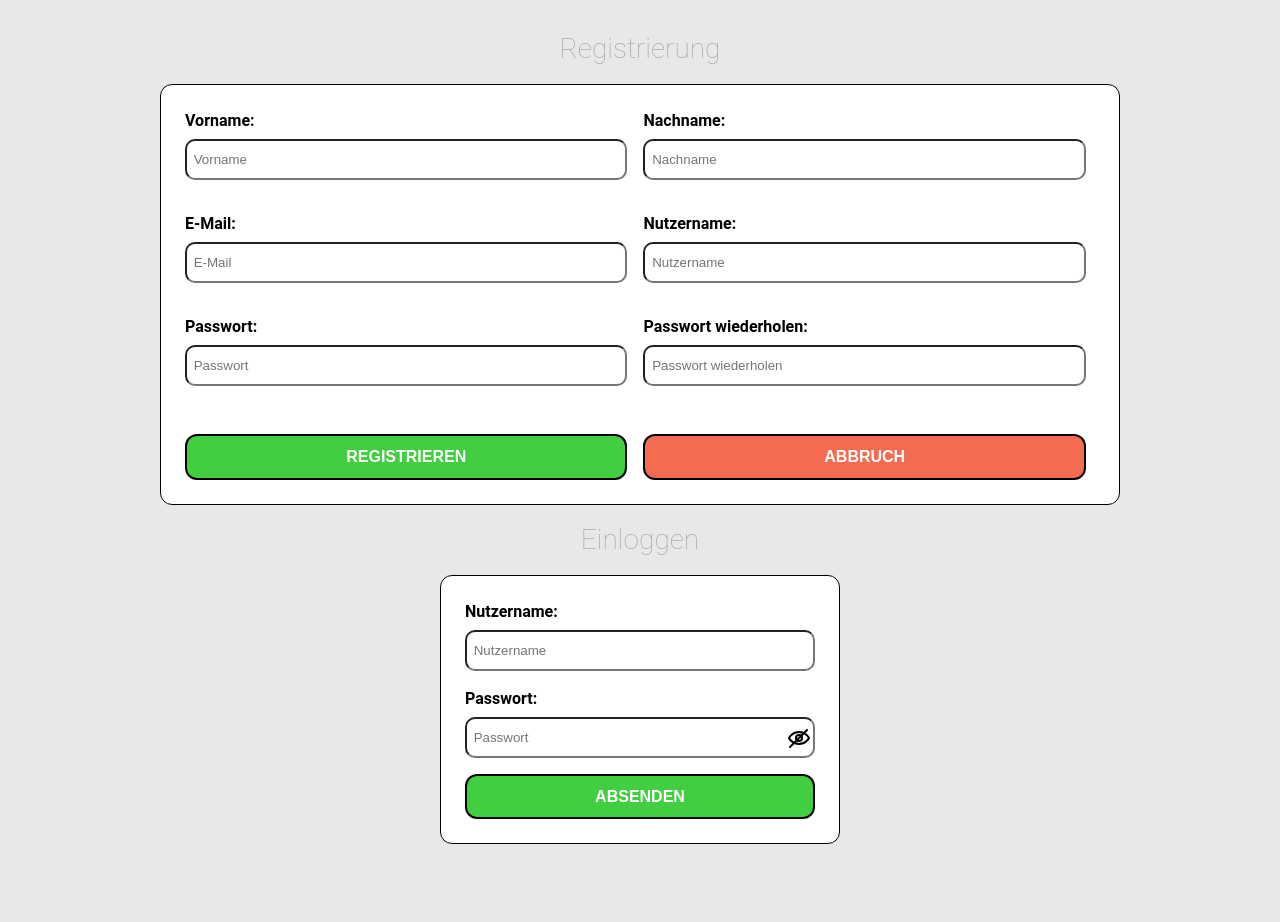
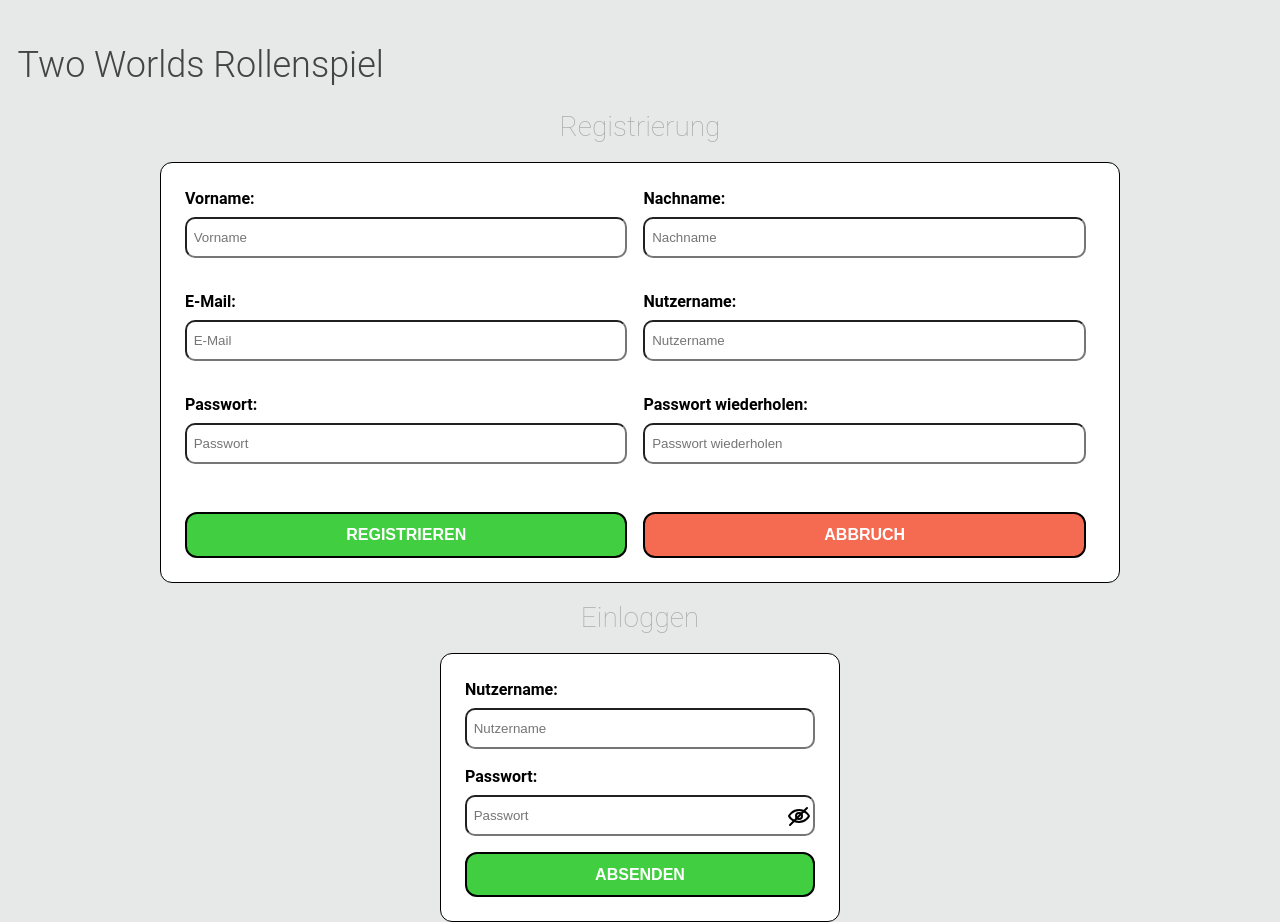
Before and after one commit to Truxnit/TW, a React (Create React App) app: page / in a window 1280 px wide. Before the commit the page ends 844 px from the top, so only its background shows below. Built offline with nearby package versions, Linux system fonts and the light colour scheme.

Commit message:
add Header component

```diff
--- /dev/null
+++ b/src/components/Header/Header.tsx
@@ -0,0 +1,11 @@
+import React from "react";
+import { useTranslation } from "src/i18n";
+
+export const Header: React.FC = () => {
+  const { t } = useTranslation();
+  return (
+    <header>
+      <h1>{t("header.title")}</h1>
+    </header>
+  );
+};
--- a/src/i18n/translations/default-de.ts
+++ b/src/i18n/translations/default-de.ts
@@ -2,6 +2,7 @@ export const DefaultDe = {
   "button.loginPage.confirm": "Absenden",
   "button.registerPage.cancel": "Abbruch",
   "button.registerPage.confirm": "Registrieren",
+  "header.title": "Two Worlds Rollenspiel",
   "loginPage.password": "Passwort",
   "loginPage.title": "Einloggen",
   "loginPage.username": "Nutzername",
--- a/src/index.tsx
+++ b/src/index.tsx
@@ -4,6 +4,7 @@ import "src/assets/scss/styles.scss";
 import { initTranslations } from "src/i18n";
 import { RegisterPage } from "src/Views/register/RegisterPage";
 import { LoginPage } from "src/Views/login/LoginPage";
+import { Header } from "src/components/Header/Header";
 
 const mockApiReady: Promise<void> = Promise.resolve();
 
@@ -16,6 +17,7 @@ mockApiReady
   .then(() =>
     root.render(
       <React.StrictMode>
+        <Header />
         <RegisterPage />
         <LoginPage />
       </React.StrictMode>
```
Also changed, not shown: 1 other file (tests, documents, lock files or other folders).
